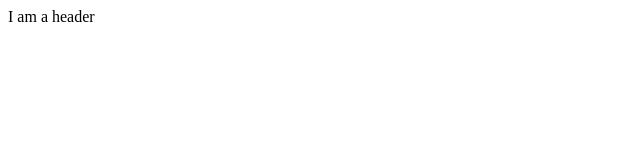
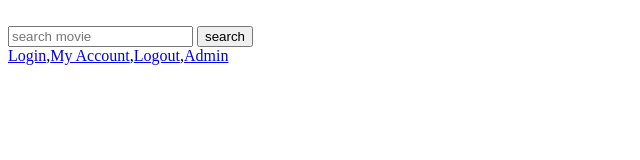
Before and after one commit to serhiirubets/movies, a website built with webpack: page client/src/index.html in a window 1280 px wide. Shown: the whole page, without its empty margins (0-640 px from the left). Built offline with nearby package versions, Linux system fonts and the light colour scheme.

Commit message:
Add listener subscribes

```diff
--- a/client/src/components/BaseComponent.ts
+++ b/client/src/components/BaseComponent.ts
@@ -1,7 +1,55 @@
+import {Events} from '../helpers/Events';
+import {capitalize} from '../helpers';
+
+const events = new Events();
+
+interface Options {
+  eventNames?: string[],
+  subscribeTypes?: string[],
+}
+
 export abstract class BaseComponent {
-  protected abstract toHTML(): string;
+  public abstract toHTML(): string;
+  public events: Events = events;
 
-  render(container: Element) {
-    container.append(this.toHTML());
+  protected props: any; // TODO: Generics
+  private options: Options | undefined;
+  private element!: HTMLElement | null;
+
+  constructor(props?: any, options?: Options) {
+    this.props = props;
+    this.options = options;
+
+    this.options?.subscribeTypes?.forEach((type) => {
+      this.events.subscribe(type, () => {
+        this.setupListeners();
+      });
+    });
+  }
+
+
+  public render(container: Element) {
+    container.innerHTML = this.toHTML();
+  }
+
+  public setupListeners() {
+    this.element = document.querySelector(`#${this.props.id}`);
+
+    this.options?.eventNames?.forEach((eventName: string) => {
+      this.element?.addEventListener(eventName, (e) => {
+        e.preventDefault();
+
+        const callback = `on${capitalize(eventName)}`;
+        if (this.props[callback]) {
+          this.props[callback]();
+        }
+      });
+    });
+  }
+
+  public createElements(Element: any, options: any[]) {
+    return options
+      .filter((option) => option.isHidden === false)
+      .map((option) => new Element(option));
   }
 }
--- /dev/null
+++ b/client/src/components/Button/Button.ts
@@ -0,0 +1,22 @@
+import {BaseComponent} from '../BaseComponent';
+import {CommonProps} from '../../interfaces';
+
+interface Props extends CommonProps {
+  type: string,
+  text: string,
+
+  onClick?(): void
+}
+
+export class Button extends BaseComponent {
+  constructor(props: Props) {
+    super(props, {
+      eventNames: ['click'],
+    });
+  }
+
+  public toHTML(): string {
+    const {text, type} = this.props;
+    return `<button type="${type}" class="button">${text}</button>`;
+  }
+}
--- /dev/null
+++ b/client/src/components/ButtonLink/ButtonLink.ts
@@ -0,0 +1,24 @@
+import {BaseComponent} from '../BaseComponent';
+
+interface Props {
+  href: string,
+  text: string,
+  className: string,
+  id: string
+
+  onClick?(): void
+}
+
+export class ButtonLink extends BaseComponent {
+  constructor(props: Props) {
+    super(props, {
+      eventNames: ['click'],
+      subscribeTypes: ['render'],
+    });
+  }
+
+  public toHTML(): string {
+    const {text, href, className, id} = this.props;
+    return `<a id="${id}" href="${href}" class="${className}">${text}</a>`;
+  }
+}
--- /dev/null
+++ b/client/src/components/Field/Field.ts
@@ -0,0 +1,20 @@
+import {BaseComponent} from '../BaseComponent';
+import {CommonProps} from '../../interfaces';
+
+interface Props extends CommonProps {
+  type: string,
+  placeholder: string,
+
+  onChange?(): void
+}
+
+export class Field extends BaseComponent {
+  constructor(props: Props) {
+    super(props);
+  }
+
+  public toHTML(): string {
+    const {placeholder, type} = this.props;
+    return `<input type="${type}" class="field" placeholder="${placeholder}">`;
+  }
+}
--- a/client/src/components/Header/Header.ts
+++ b/client/src/components/Header/Header.ts
@@ -1,7 +1,87 @@
-import {BaseComponent} from "../BaseComponent";
+import {BaseComponent} from '../BaseComponent';
+import {Button} from '../Button/Button';
+import {ButtonType, FieldType} from '../../constants/enums';
+import {Field} from '../Field/Field';
+import {ButtonLink} from '../ButtonLink/ButtonLink';
+
+const buttonOptions = [
+  {
+    href: '#',
+    className: 'login',
+    id: 'login',
+    text: 'Login',
+    isHidden: false,
+    onClick: function() {
+      console.log('clicked');
+    },
+  },
+  {
+    href: '#',
+    className: 'my-account-link',
+    id: 'my-account-link',
+    text: 'My Account',
+    isHidden: false,
+    onClick: function() {
+      console.log('clicked');
+    },
+  },
+  {
+    href: '#',
+    className: 'logout',
+    id: 'logout',
+    text: 'Logout',
+    isHidden: false,
+    onClick: function() {
+      console.log('clicked');
+    },
+  },
+  {
+    href: '#',
+    className: 'admin-link',
+    id: 'admin-link',
+    text: 'Admin',
+    isHidden: false,
+    onClick: function() {
+      console.log('clicked');
+    },
+  },
+];
 
 export class Header extends BaseComponent {
-  protected toHTML(): string {
-    return "I am a header";
-  }
+  private buttonLinks!: ButtonLink[]
+  private searchField!: Field;
+  private findButton!: Button;
+
+
+  public toHTML(): string {
+    this.findButton = new Button({
+      type: ButtonType.Submit,
+      text: 'search',
+      id: 'findButton',
+    });
+
+    this.searchField = new Field({
+      type: FieldType.Search,
+      placeholder: 'search movie',
+      id: 'header',
+    });
+
+    // TODO: think to make it better
+    this.buttonLinks = this.createElements(ButtonLink, buttonOptions);
+
+    return `
+      <div class="header">
+        <a href="#" class="logo">
+            <img src="" alt="" class="logo__img">
+        </a>
+        <form action="#" method="get" class="search">
+          ${this.searchField.toHTML()}
+          ${this.findButton.toHTML()}
+        </form>
+        <div class="user-section">
+          ${this.buttonLinks.map((button) => button.toHTML())}
+        </div>
+      </div>
+    `;
+  };
 }
--- /dev/null
+++ b/client/src/constants/enums.ts
@@ -0,0 +1,11 @@
+export const ButtonType = {
+  Submit: 'submit',
+  Button: 'button',
+};
+
+export const FieldType = {
+  Text: 'text',
+  Search: 'search',
+  Email: 'email',
+  Password: 'password',
+};
--- /dev/null
+++ b/client/src/helpers/Events.ts
@@ -0,0 +1,24 @@
+interface Listeners {
+  [key: string]: any[];
+}
+export class Events {
+  listeners: Listeners = {
+
+  }
+
+  dispatch(type: string, params?: any) {
+    if (!this.listeners[type]) {
+      return;
+    }
+
+    this.listeners[type].forEach((listener) => listener(params));
+  }
+
+  subscribe(type: string, callback: () => void) {
+    if (this.listeners[type]) {
+      this.listeners[type].push(callback);
+    } else {
+      this.listeners[type] = [callback];
+    }
+  }
+}
--- /dev/null
+++ b/client/src/helpers/index.ts
@@ -0,0 +1,3 @@
+export function capitalize(str: string): string {
+  return `${str[0].toUpperCase()}${str.slice(1)}`;
+}
--- a/client/src/index.html
+++ b/client/src/index.html
@@ -2,10 +2,9 @@
 <html lang="en">
 <head>
     <meta charset="UTF-8">
-    <meta name="viewport"
-          content="width=device-width, user-scalable=no, initial-scale=1.0, maximum-scale=1.0, minimum-scale=1.0">
+    <meta name="viewport" content="width=device-width, user-scalable=no, initial-scale=1.0, maximum-scale=1.0, minimum-scale=1.0">
     <meta http-equiv="X-UA-Compatible" content="ie=edge">
-    <title>Document</title>
+    <title>Movie</title>
 </head>
 <body>
     <div id="app"></div>
--- a/client/src/index.ts
+++ b/client/src/index.ts
@@ -1,9 +1,11 @@
-import {Header} from "./components/Header/Header";
+import {Header} from './components/Header/Header';
+
 
 const header = new Header();
 
 const appContainer = document.querySelector('#app');
 
 if (appContainer) {
-  header.render(appContainer)
+  header.render(appContainer);
+  header.events.dispatch('render');
 }
--- /dev/null
+++ b/client/src/interfaces/index.ts
@@ -0,0 +1,3 @@
+export interface CommonProps {
+  id: string;
+};
--- a/client/webpack.config.js
+++ b/client/webpack.config.js
@@ -12,8 +12,9 @@ module.exports = {
   devServer: {
     contentBase: path.join(__dirname, 'build'),
     port: 7777,
-    compress: true
+    compress: true,
   },
+  devtool: 'source-map',
   module: {
     rules: [
       {
@@ -32,6 +33,6 @@ module.exports = {
       title: 'Movie',
       minify: true,
       template: 'src/index.html',
-    })
+    }),
   ],
 };
```
Also changed, not shown: client/.eslintrc.json.
